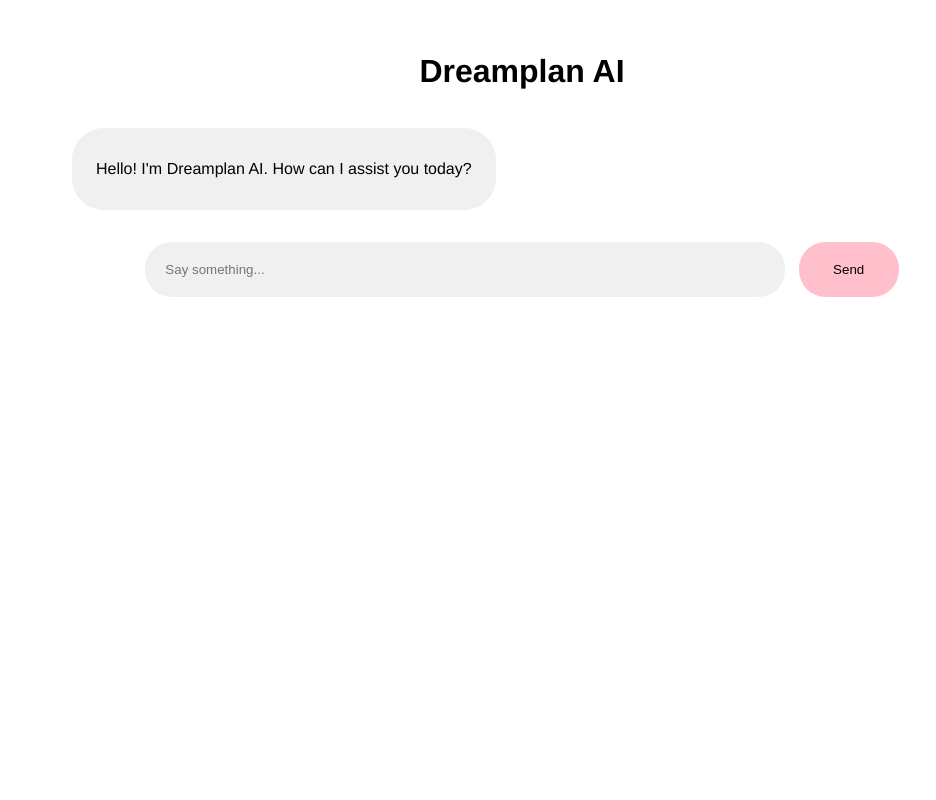
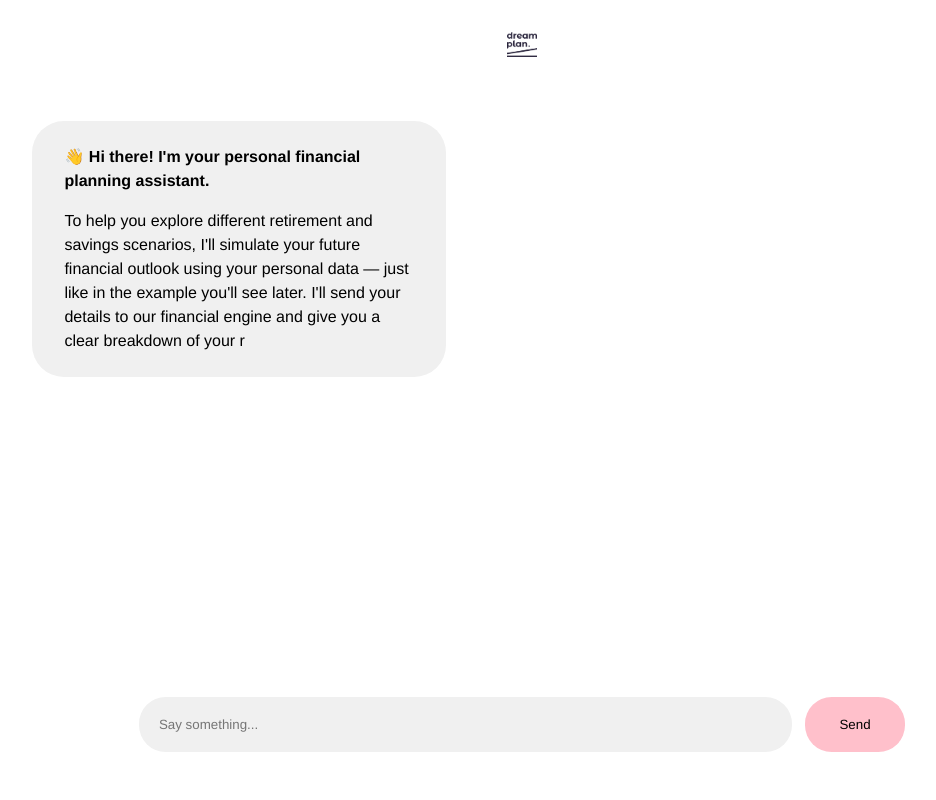
Before and after one commit to ivanarena/dreamplan-ai-financial-advisor, a FastAPI app: page / in a window 1280 px wide. Shown: the whole page, without its empty margins (118-1054 px from the left). Run offline with FastAPI, Linux system fonts and the light colour scheme; parts of the project's set-up code (start-up, migrations or seed data) failed here and were passed over.

Commit message:
Style fixes

```diff
--- a/main.py
+++ b/main.py
@@ -3,10 +3,15 @@
 from fastapi.staticfiles import StaticFiles
 from fastapi.templating import Jinja2Templates
 from pipeline import pipeline
+from uuid import uuid4
+from fastapi import Cookie
 
+# Very simple memory store
 app = FastAPI()
 app.mount("/static", StaticFiles(directory="static"), name="static")
 templates = Jinja2Templates(directory="templates")
+
+chats = {}
 
 
 @app.get("/", response_class=HTMLResponse)
@@ -15,8 +20,20 @@
 
 
 @app.post("/chat")
-async def chat_endpoint(request: Request):
+async def chat_endpoint(request: Request, session_id: str = Cookie(default=None)):
     data = await request.json()
     message = data.get("message", "")
-    reply = await pipeline(message)
+
+    if not session_id:
+        session_id = str(uuid4())
+        response = JSONResponse({"reply": ""})
+        response.set_cookie("session_id", session_id)
+        return response
+
+    history = chats.get(session_id, [])
+    history.append({"role": "user", "content": message})
+    reply = await pipeline(history)
+    history.append({"role": "assistant", "content": reply})
+    chats[session_id] = history
+
     return JSONResponse({"reply": reply})
--- a/static/main.css
+++ b/static/main.css
@@ -1,14 +1,22 @@
 body {
     font-family: Helvetica, sans-serif;
-    max-width: 1000px;
+    width: 85vw;
+    max-width: 1200px;
     margin: 2em auto;
     display: flex;
     flex-direction: column;
     align-items: center;
     justify-content: center;
+    height: 90vh;
+    line-height: 1.5em;
+}
+
+img {
+    width: 30px;
 }
 
 #chat {
+    margin-top: 6vh;
     padding: 1em;
     height: 80%;
     overflow-y: auto;
@@ -20,15 +28,16 @@
 
 #chat div {
     width: auto;
-    margin-bottom: 1em;
+    max-width: 350px;
+    margin-bottom: 2em;
 }
 
 .user {
-    color: black;
-    background-color: pink;
+    color: white;
+    background-color: #262139;
     border: none;
     border-radius: 2em;
-    padding: 1em 1.5em 1em 1.5em;
+    padding: .5em 2em .5em 2em;
     align-self: flex-end;
 }
 
@@ -36,7 +45,7 @@
     background-color: #f0f0f0;
     border: none;
     border-radius: 2em;
-    padding: 1em 1.5em 1em 1.5em;
+    padding: .5em 2em .5em 2em;
     align-self: flex-start;
 }
 
@@ -51,11 +60,19 @@
     width: 60%;
     padding: 1.5em;
     border: none;
+    font-family: Helvetica, sans-serif;
     background-color: #f0f0f0;
     border-radius: 2em;
+    box-sizing: border-box;
+}
+
+input[type="text"]:focus {
+    outline: none;
+    background-color: #e0e0e0;
 }
 
 button {
+    font-family: Helvetica, sans-serif;
     margin-left: 1em;
     padding: 1em 1em;
     border: none;
--- a/static/script.js
+++ b/static/script.js
@@ -6,7 +6,25 @@
     // Append empty bot message div first (placeholder)
     const botDiv = appendMessage('bot', '');
     // Stream the initial greeting animated
-    await streamText(botDiv, "Hello! I'm Dreamplan AI. How can I assist you today?");
+    await streamText(botDiv, `👋 **Hi there! I'm your personal financial planning assistant.**
+
+To help you explore different retirement and savings scenarios, I'll simulate your future financial outlook using your personal data — just like in the example you'll see later. I'll send your details to our financial engine and give you a clear breakdown of your retirement income, savings, mortgage situation, and more.
+
+**To get started, could you please share the following information:**
+- Your age (required) 🧑
+- Your gross monthly salary (required) 💼
+- Spouse's age (if applicable) 👩‍❤️‍👨
+- Spouse's gross monthly salary 💼
+- Houses value 🏠
+- Current mortgages or housing debts 💳
+- Your current savings 💰
+
+Once I have this, I'll calculate your financial projection and give you a detailed summary with insights and recommendations.
+
+You can also ask me any financial questions you have about investments, pensions, savings, or other financial topics! 💭
+
+**Ready when you are! 😊**
+`);
 });
 
 form.onsubmit = async (e) => {
--- a/templates/index.html
+++ b/templates/index.html
@@ -6,7 +6,7 @@
     <script src="https://cdn.jsdelivr.net/npm/marked/marked.min.js"></script>
 </head>
 <body>
-    <h1>Dreamplan AI</h1>
+    <img src="/static/logo.png" alt="Dreamplan"></img>
     <div id="chat"></div>
     <form id="chat-form" autocomplete="off">
         <input type="text" id="message" placeholder="Say something..." required />
```
Also changed, not shown: pipeline.py (+8 -5 lines), static/logo.png (added).
